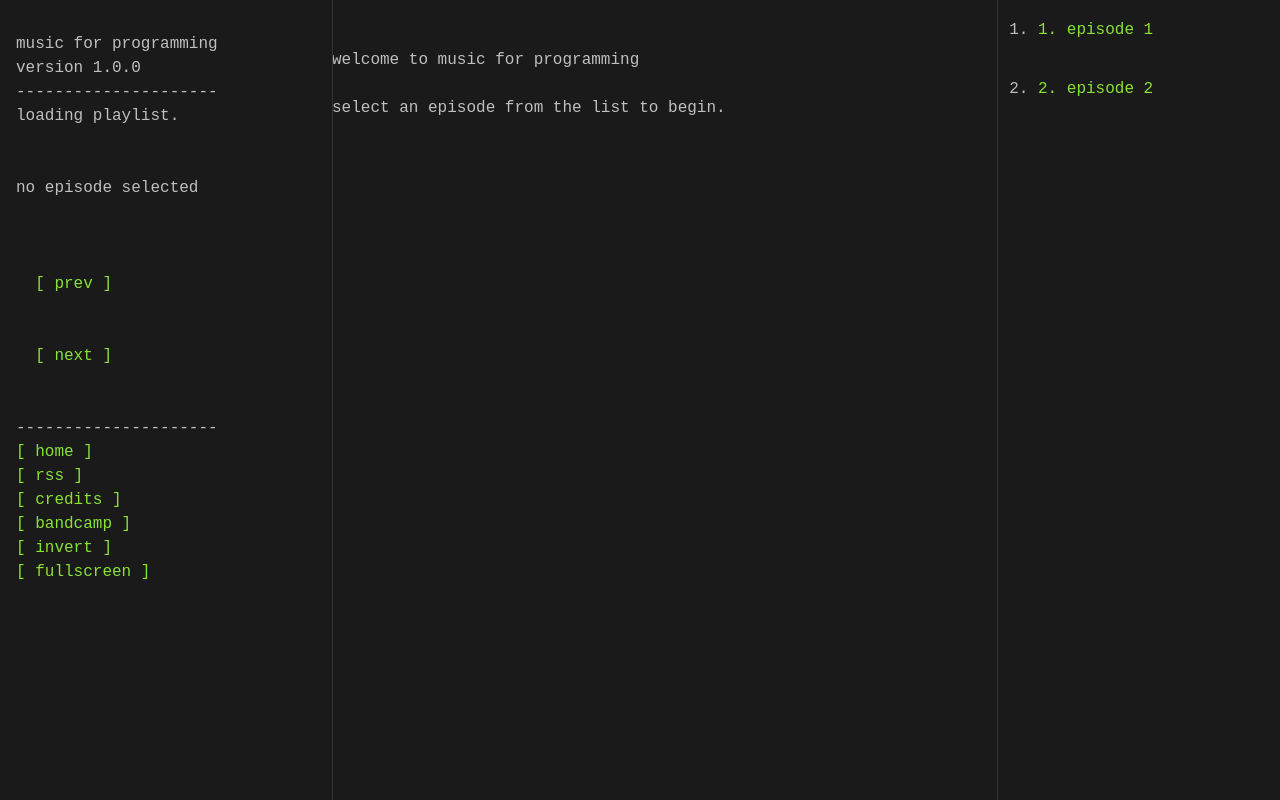
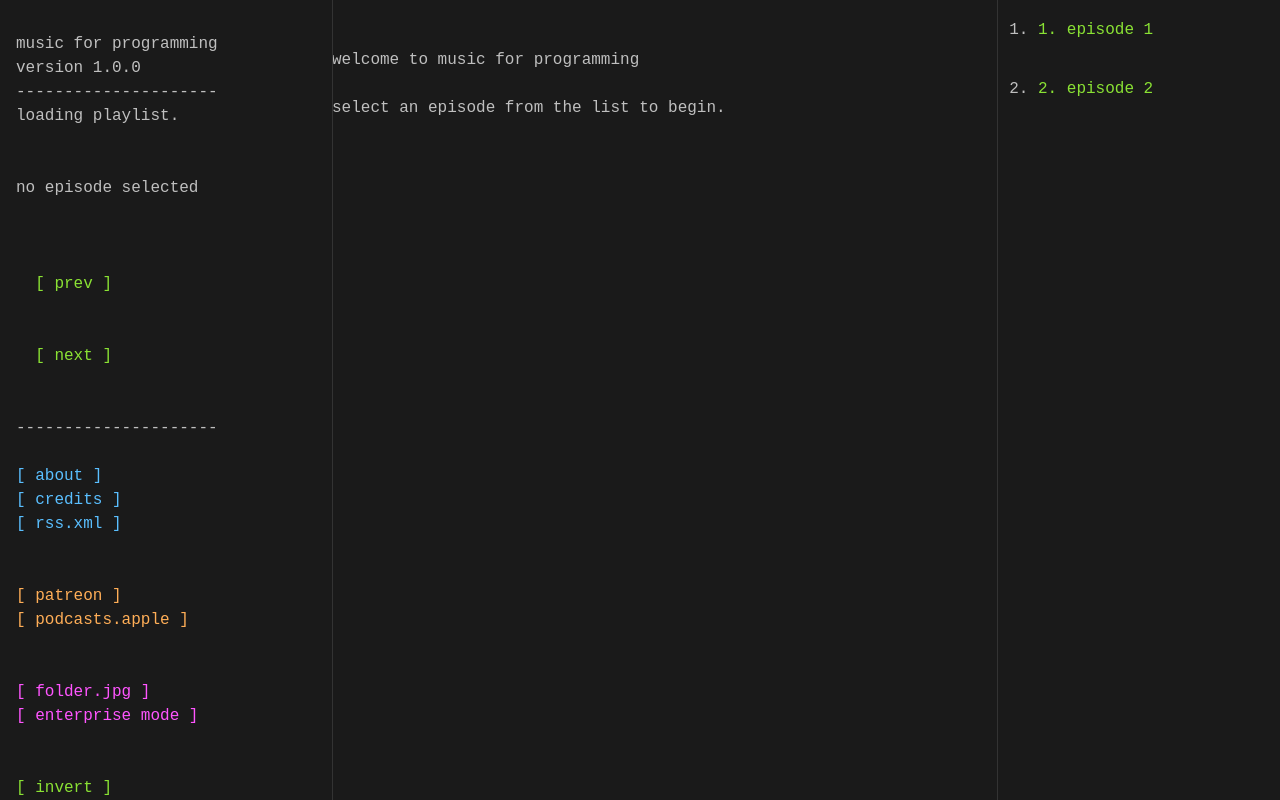
Before and after one commit to mitchGuthrieDev/scaline-audio-blog, a SvelteKit app: page / in a window 1280 px wide. Built offline with nearby package versions, Linux system fonts and the light colour scheme.

Commit message:
sidebar css update 2

```diff
--- a/src/app.css
+++ b/src/app.css
@@ -108,8 +108,8 @@ body {
 /*──────────────────────────────────────────────────────────────────────────────
    7. Terminal (sidebar) links & buttons
 ──────────────────────────────────────────────────────────────────────────────*/
+/* Base for all sidebar links */
 .terminal .link {
-  color: var(--link);
   text-decoration: none;
   font-size: 0.9em;
   background: none;
@@ -119,10 +119,31 @@ body {
   cursor: pointer;
 }
 
+/* Hover style (same for all) */
 .terminal .link:hover {
-  color: var(--link-hover);
   text-decoration: underline;
 }
+
+/* Now the colors per class */
+.terminal .link.blue {
+  color: #5abfff; /* about/credits/rss.xml */
+}
+.terminal .link.orange {
+  color: #ffae57; /* patreon/podcasts.apple */
+}
+.terminal .link.magenta {
+  color: #ff55ff; /* folder.jpg/enterprise mode */
+}
+.terminal .link.green {
+  color: var(--link); /* invert/fullscreen (your green) */
+}
+
+/* Optional: change hover color if you want them lighter/darker */
+.terminal .link.blue:hover    { color: #7fd7ff; }
+.terminal .link.orange:hover  { color: #ffbf7f; }
+.terminal .link.magenta:hover { color: #ff77ff; }
+.terminal .link.green:hover   { color: var(--link-hover); }
+
 
 /*──────────────────────────────────────────────────────────────────────────────
    8. Mobile (stack into one column)
--- a/src/lib/components/Sidebar.svelte
+++ b/src/lib/components/Sidebar.svelte
@@ -54,22 +54,31 @@ length: <span class="yellow">{episodes[currentIndex].length}</span>
 {/if}
 
 {#if prevEpisode}
-  <a href={`/episodes/${prevEpisode.slug}`} class="link">[ prev ]</a>
+  <a href={`/episodes/${prevEpisode.slug}`} class="link green">[ prev ]</a>
 {:else}
-  <span class="link">[ prev ]</span>
+  <span class="link green">[ prev ]</span>
 {/if}
 {#if nextEpisode}
-  <a href={`/episodes/${nextEpisode.slug}`} class="link">[ next ]</a>
+  <a href={`/episodes/${nextEpisode.slug}`} class="link green">[ next ]</a>
 {:else}
-  <span class="link">[ next ]</span>
+  <span class="link green">[ next ]</span>
 {/if}
 
 ---------------------
-<a href="/"                              class="link">[ home ]</a>
-<a href="/feed.xml"                      class="link">[ rss ]</a>
-<a href="/credits"                       class="link">[ credits ]</a>
-<a href="https://musicforprogramming.bandcamp.com"
-   class="link" target="_blank" rel="noopener">[ bandcamp ]</a>
-<button class="link" on:click={toggleTheme}>[ invert ]</button>
-<button class="link" on:click={toggleFullscreen}>[ fullscreen ]</button>
+<!-- blue links -->
+<a href="/"               class="link blue">[ about ]</a>
+<a href="/credits"        class="link blue">[ credits ]</a>
+<a href="/feed.xml"       class="link blue">[ rss.xml ]</a>
+
+<!-- orange links -->
+<a href="https://patreon.com/..."       class="link orange" target="_blank" rel="noopener">[ patreon ]</a>
+<a href="https://podcasts.apple.com/..." class="link orange" target="_blank" rel="noopener">[ podcasts.apple ]</a>
+
+<!-- magenta links -->
+<a href="/folder.jpg"      class="link magenta">[ folder.jpg ]</a>
+<a href="/enterprise-mode" class="link magenta">[ enterprise mode ]</a>
+
+<!-- green buttons -->
+<button class="link green" on:click={toggleTheme}>[ invert ]</button>
+<button class="link green" on:click={toggleFullscreen}>[ fullscreen ]</button>
 </pre>
```
